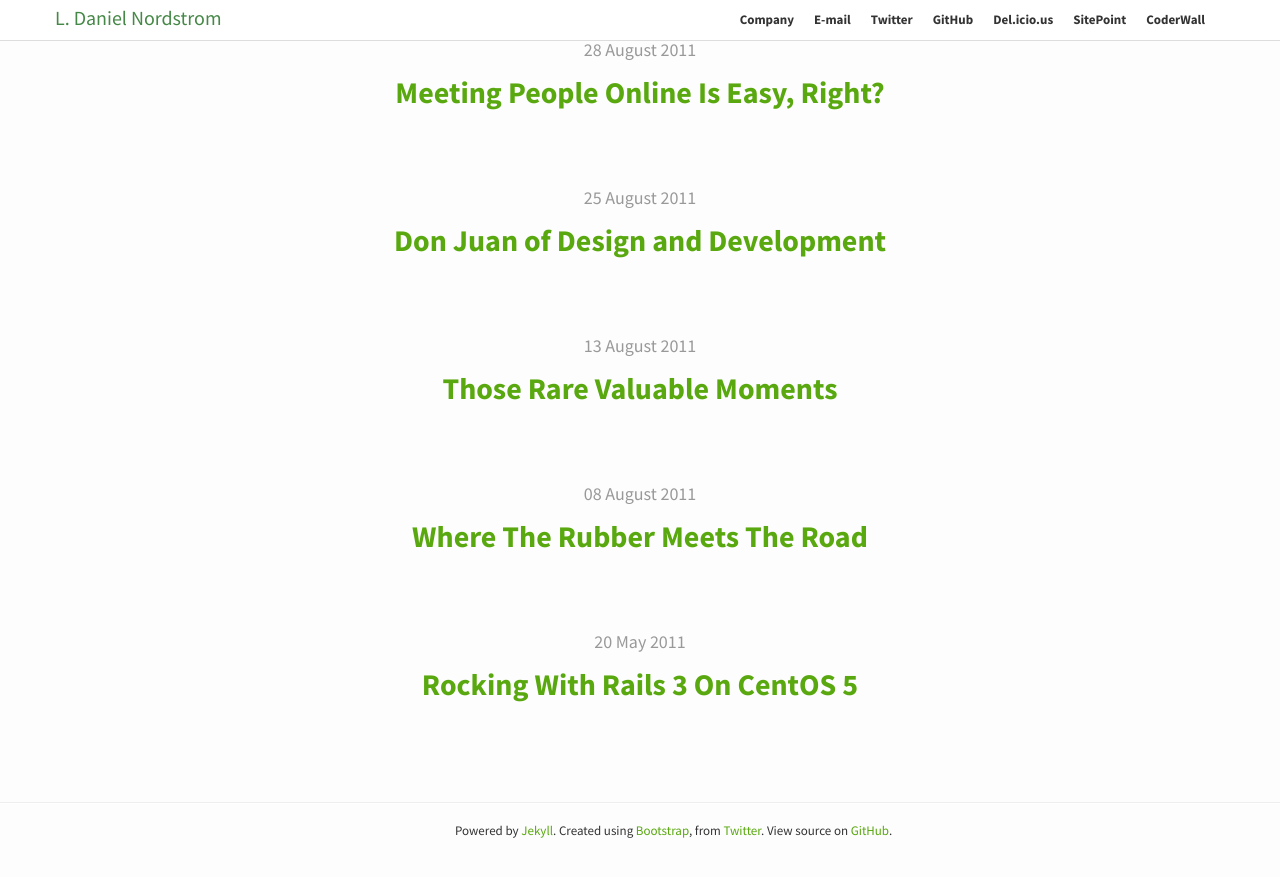
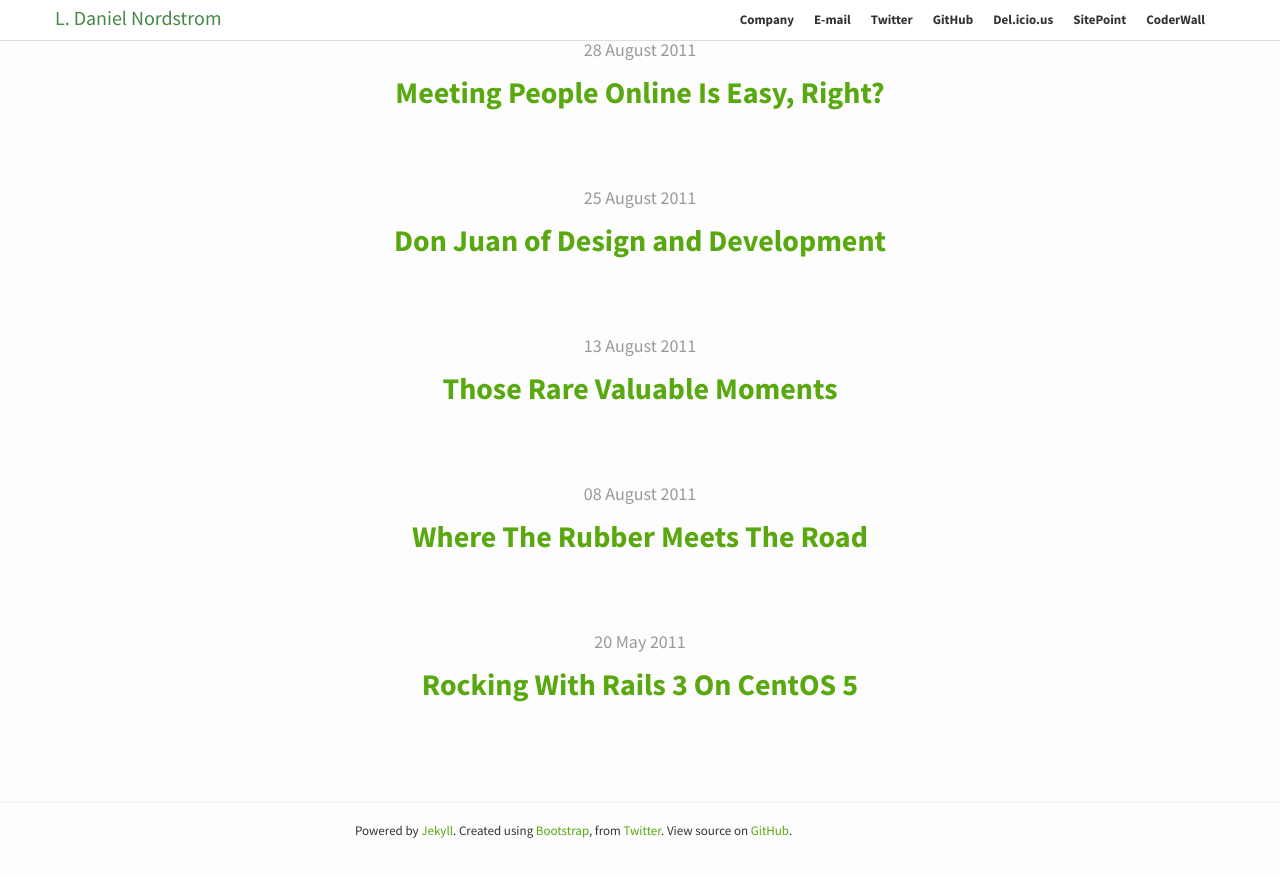
Before and after one commit to dnordstrom/mrnordstrom.com, a Jekyll site: the page built from index.html, in a window 1280 px wide and 900 px high, scrolled down 969 px. Shown: the top 877 px of the window. Built offline with Jekyll 4.4.1, drawn with Linux system fonts in a browser that asks for light colours; nearby versions of some CDN libraries; Markdown is read by kramdown in place of the engine named in the settings.

Commit message:
Adjusting footer.

```diff
--- a/_includes/foot.html
+++ b/_includes/foot.html
@@ -1,7 +1,7 @@
     <hr>
     <footer class="container">
       <div class="row">
-        <div class="span6 offset4">
+        <div class="span6 offset3">
           Powered by <a href="https://github.com/mojombo/jekyll">Jekyll</a>. Created using <a href="http://twitter.github.com/bootstrap/">Bootstrap</a>, from <a href="http://twitter.com">Twitter</a>. View source on <a href="https://github.com/dnordstrom/mrnordstrom.com">GitHub</a>.
 
     <script src="https://ajax.googleapis.com/ajax/libs/jquery/1.7.1/jquery.min.js"></script>
```
